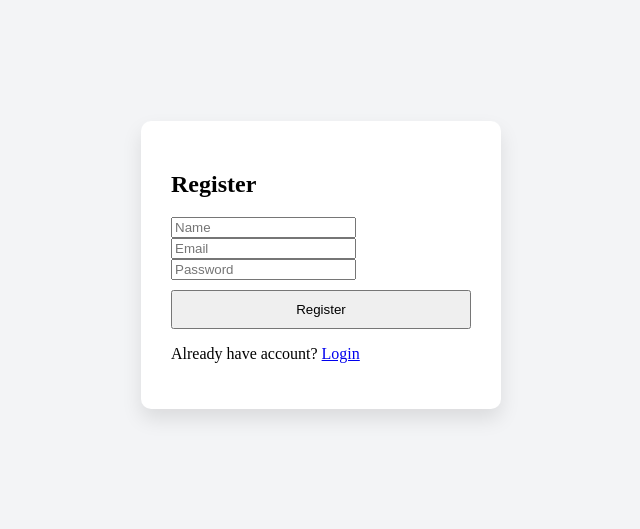
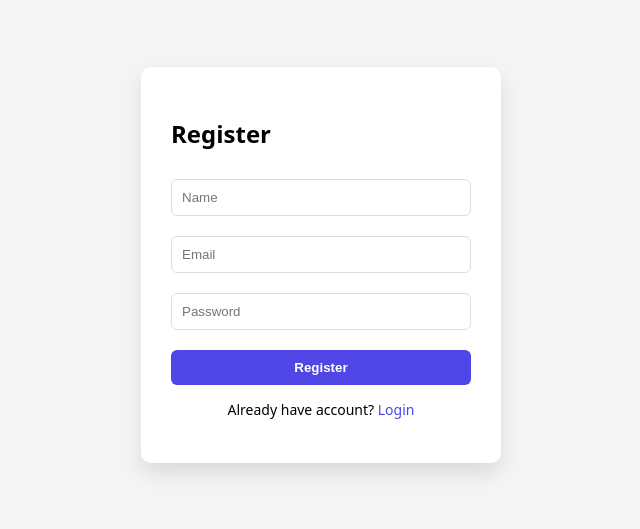
Before and after one commit to alexmexico1/fullstack-job-saas, a React (Vite) app in the folder frontend/: page /register in a window 1280 px wide. Shown: the part 143-672 px from the top of the page, without its empty margins (319-959 px from the left). Built offline with nearby package versions, Linux system fonts and the light colour scheme.

Commit message:
fix: update registration UI styles and align login contexts

```diff
--- a/frontend/src/pages/Login.jsx
+++ b/frontend/src/pages/Login.jsx
@@ -1,6 +1,7 @@
 import { useState } from "react";
 import API from "../services/api";
-import { useAuth } from "../context/AuthContext";
+// FIX: Point this directly to the file where we actually created useAuth
+import { useAuth } from "../services/authService.jsx";
 import { useNavigate, Link } from "react-router-dom";
 
 export default function Login() {
@@ -17,10 +18,8 @@ export default function Login() {
     try {
       const res = await API.post("/auth/login", form);
 
-      // If your backend auth response returns an object with token and user nested,
-      // your login hook might expect: login(res.data.token, res.data.user);
-      // Otherwise, passing res.data works if your hook reads the whole payload object:
-      login(res.data);
+      // Use the email and password strings directly into your unified context login handler
+      await login(form.email, form.password);
 
       navigate("/");
     } catch (err) {
--- a/frontend/src/pages/Register.jsx
+++ b/frontend/src/pages/Register.jsx
@@ -13,10 +13,12 @@ export default function Register() {
 
   const handleSubmit = async (e) => {
     e.preventDefault();
-
-    await API.post("/auth/register", form);
-
-    navigate("/login");
+    try {
+      await API.post("/auth/register", form);
+      navigate("/login");
+    } catch (err) {
+      console.error("Registration failed:", err);
+    }
   };
 
   return (
@@ -27,6 +29,7 @@ export default function Register() {
         <form onSubmit={handleSubmit}>
           <input
             placeholder="Name"
+            style={styles.input} // FIX: Added missing input styles
             value={form.name}
             onChange={(e) =>
               setForm({ ...form, name: e.target.value })
@@ -35,6 +38,7 @@ export default function Register() {
 
           <input
             placeholder="Email"
+            style={styles.input} // FIX: Added missing input styles
             value={form.email}
             onChange={(e) =>
               setForm({ ...form, email: e.target.value })
@@ -44,6 +48,7 @@ export default function Register() {
           <input
             type="password"
             placeholder="Password"
+            style={styles.input} // FIX: Added missing input styles
             value={form.password}
             onChange={(e) =>
               setForm({ ...form, password: e.target.value })
@@ -53,8 +58,8 @@ export default function Register() {
           <button style={styles.button}>Register</button>
         </form>
 
-        <p>
-          Already have account? <Link to="/login">Login</Link>
+        <p style={styles.text}>
+          Already have account? <Link to="/login" style={styles.link}>Login</Link>
         </p>
       </div>
     </div>
@@ -68,6 +73,7 @@ const styles = {
     justifyContent: "center",
     alignItems: "center",
     background: "#f3f4f6",
+    fontFamily: "system-ui, sans-serif"
   },
   card: {
     padding: "30px",
@@ -76,9 +82,33 @@ const styles = {
     width: "300px",
     boxShadow: "0 10px 20px rgba(0,0,0,0.1)",
   },
+  input: {
+    width: "100%",
+    padding: "10px",
+    margin: "10px 0",
+    borderRadius: "6px",
+    border: "1px solid #ddd",
+    boxSizing: "border-box"
+  },
   button: {
     marginTop: "10px",
     width: "100%",
     padding: "10px",
+    background: "#4f46e5",
+    color: "#fff",
+    border: "none",
+    borderRadius: "6px",
+    cursor: "pointer",
+    fontWeight: "bold"
   },
+  text: {
+    marginTop: "15px",
+    textAlign: "center",
+    fontSize: "14px"
+  },
+  link: {
+    color: "#4f46e5",
+    textDecoration: "none",
+    fontWeight: "500"
+  }
 };
```
